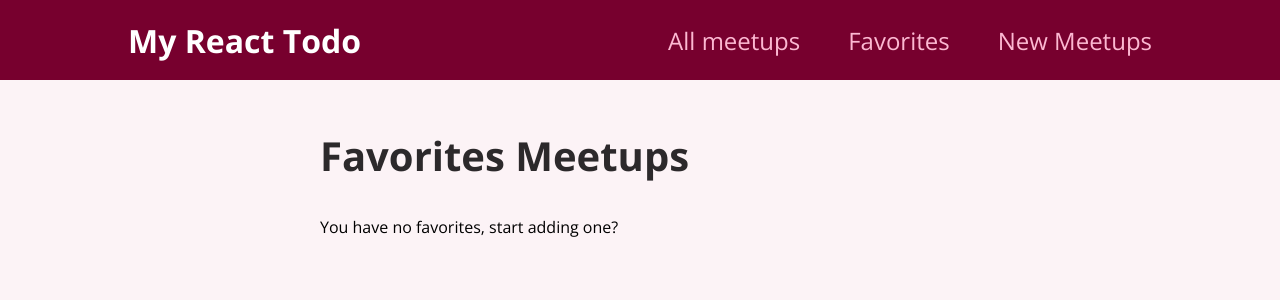
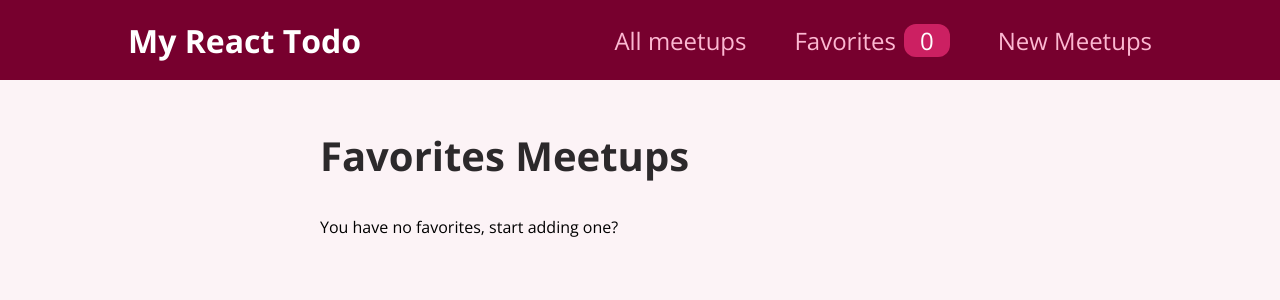
Before and after one commit to Andrewij21/Simple-React-Todo, a React (Vite) app: page /favorites in a window 1280 px wide. Shown: the top 300 px of the page. Built offline with nearby package versions, Linux system fonts and the light colour scheme.

Commit message:
feat: add badge number of favorites

```diff
--- a/src/components/layout/MainNavigation.jsx
+++ b/src/components/layout/MainNavigation.jsx
@@ -1,6 +1,10 @@
 import { Link } from "react-router-dom";
 import classes from "./MainNavigation.module.css";
+import FavoriteContext from "../../store/FavoriteContext";
+import { useContext } from "react";
+
 function MainNavigation() {
+  const favoritectx = useContext(FavoriteContext);
   return (
     <header>
       <nav className={classes.header}>
@@ -10,7 +14,12 @@
             <Link to={"/"}>All meetups</Link>
           </li>
           <li>
-            <Link to={"/favorites"}>Favorites</Link>
+            <Link to={"/favorites"}>
+              Favorites
+              <span className={classes.badge}>
+                {favoritectx.totalFavorites}
+              </span>
+            </Link>
           </li>
           <li>
             <Link to={"/new-meetup"}>New Meetups</Link>
```
